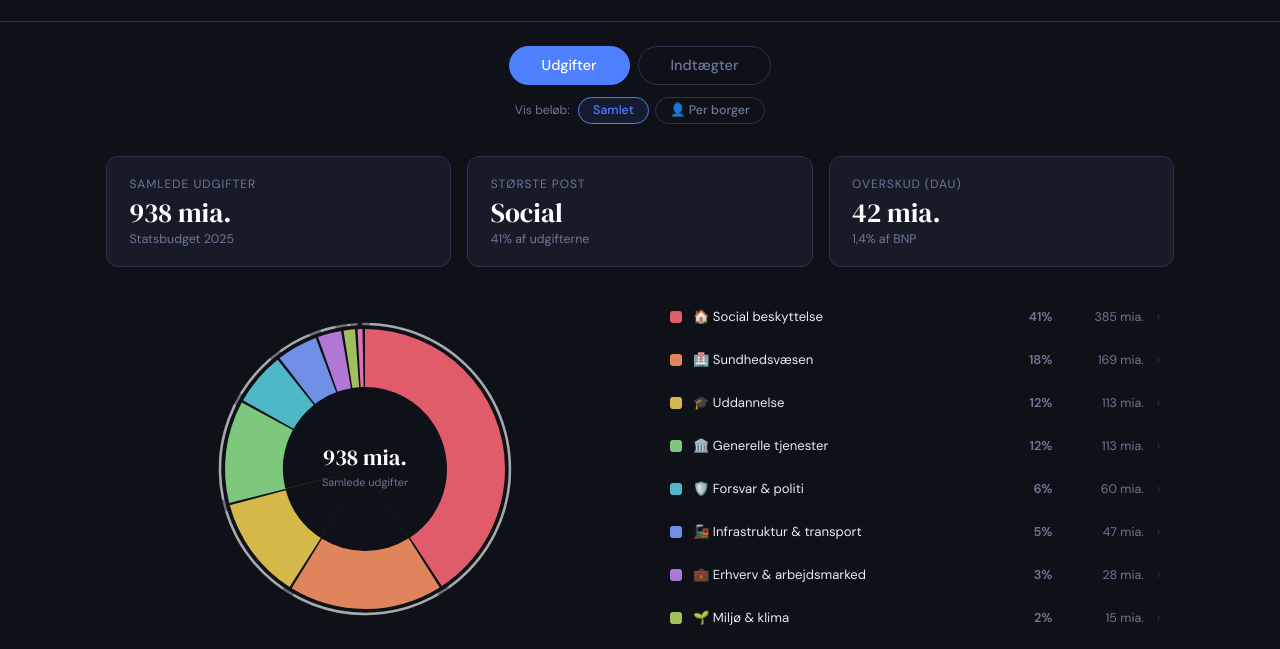
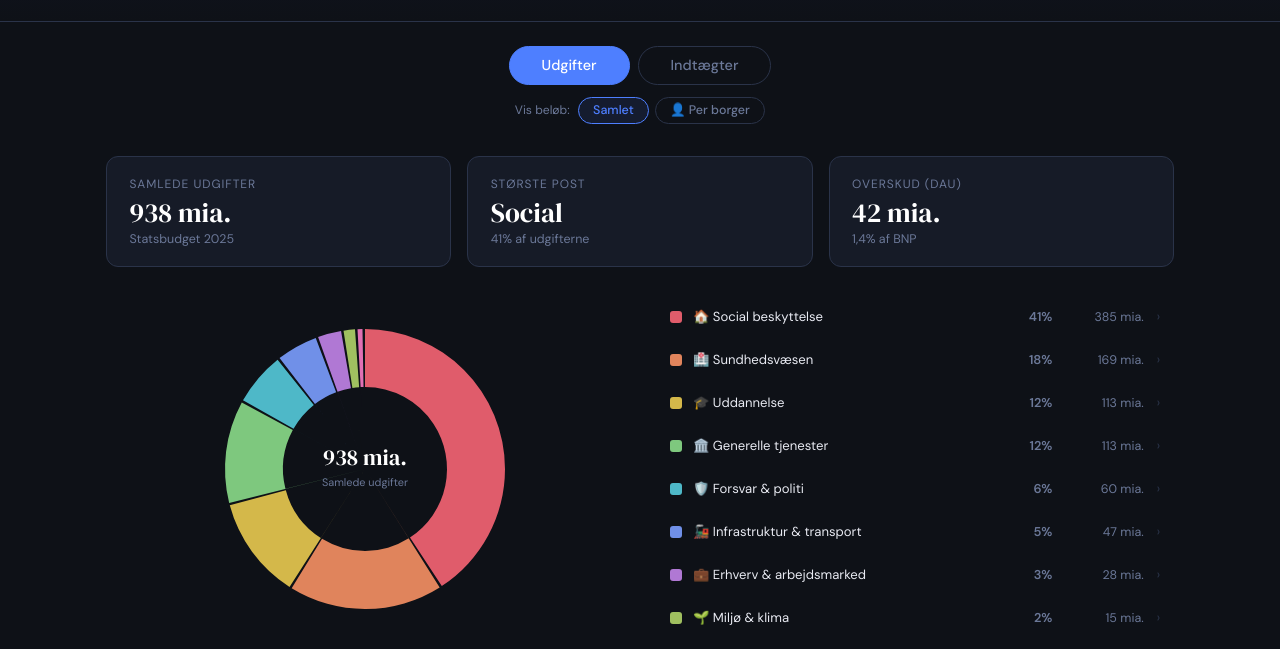
Before and after one commit to marurup/visualisering_af_danmarks_statsbudget_2025, a plain HTML site: page dansk-statsbudget.html in a window 1280 px wide. Shown: the part 130-779 px from the top of the page. Drawn offline with Linux system fonts and the light colour scheme.

Commit message:
Fix two drill-ring bugs: hide at top level + inverted arc on tiny segments
Bug 1 (rings at outermost level):
- allDrillable = true when every segment has children (top level)
- Static rings add no value when all segments are drillable - skip them
- Rings are only useful at inner levels where some segments drill and others don't

Bug 2 (full-circle ring on small segments like 'Kultur & fritid' ~1%):
- sweep ~0.063 rad → startA+0.04 to startA+0.023 → endAngle < startAngle
- ctx.arc() draws the long way around, creating a near-full-circle artifact
- Fix: guard arcEnd > arcStart before drawing; skip ring if segment too small

Co-Authored-By: Claude Sonnet 4.6 <noreply@anthropic.com>

```diff
--- a/dansk-statsbudget.html
+++ b/dansk-statsbudget.html
@@ -1047,16 +1047,27 @@ function buildPie(canvasId, data, legendId, detailId, centerId, breadcrumbId, hi
     });
 
     // Pas 2: drill-indikatorer oven på alle fills (aldrig overdrawet)
-    const anyHovered = hovered !== null && hovered >= 0;
+    const allDrillable = activeData.every(s => s.children && s.children.length > 0);
+    const anyHovered   = hovered !== null && hovered >= 0;
     segs.forEach(({ seg, i, sweep, isAct, r, ox, oy, startA }) => {
       if (!(seg.children && seg.children.length > 0)) return;
+
+      // Skjul ikke-aktive ringe hvis:
+      // (a) et andet segment hover'es – den aktive ring skal stå alene, eller
+      // (b) alle segmenter er drillable (yderste led) – ingen distinktion at vise
+      if (!isAct && (anyHovered || allDrillable)) return;
+
+      // Undgå inverteret bue på meget små segmenter (sweep < 2 × inset)
+      const inset    = 0.04;
+      const arcStart = startA + inset;
+      const arcEnd   = startA + sweep - inset;
+      if (arcEnd <= arcStart) return;
+
       const dimmed = selected !== null && selected !== i;
-      const faded  = anyHovered && !isAct && !dimmed;
-      if (faded) return; // skjul andre ringes når noget hover'es
       ctx.save();
       ctx.globalAlpha = dimmed ? 0.08 : isAct ? 0.92 : 0.40;
       ctx.beginPath();
-      ctx.arc(cx + ox, cy + oy, r + 5, startA + 0.04, startA + sweep - 0.04);
+      ctx.arc(cx + ox, cy + oy, r + 5, arcStart, arcEnd);
       ctx.strokeStyle = '#ffffff';
       ctx.lineWidth   = 2.5;
       ctx.lineCap     = 'round';
```
